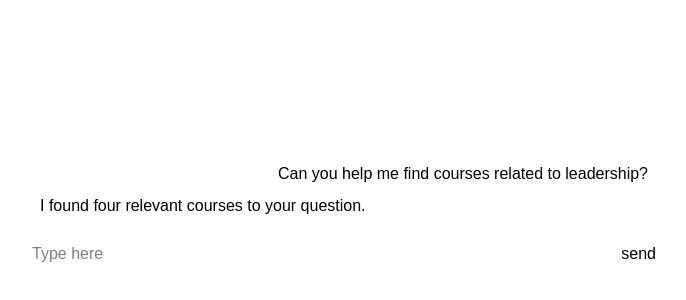
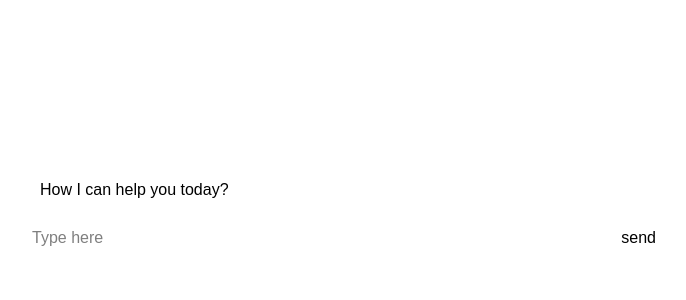
Before and after one commit to FinThunderstorm/sis-u-bot, a Next.js app: page / in a window 1280 px wide. Shown: the part 186-486 px from the top of the page, without its empty margins (296-982 px from the left). Built offline with nearby package versions, Linux system fonts and the light colour scheme.

Commit message:
Call API from frontend

```diff
--- a/package.json
+++ b/package.json
@@ -12,7 +12,8 @@
     "@heroicons/react": "^2.2.0",
     "next": "^16.1.7",
     "react": "^19.2.4",
-    "react-dom": "^19.2.4"
+    "react-dom": "^19.2.4",
+    "react-markdown": "^10.1.0"
   },
   "devDependencies": {
     "@tailwindcss/postcss": "^4.2.1",
--- a/src/app/page.tsx
+++ b/src/app/page.tsx
@@ -1,5 +1,7 @@
 "use client"
-import { useState } from "react"
+import {useState} from "react"
+import Markdown from 'react-markdown'
+import {ask} from "@/app/service/chatService";
 
 type Message = {
     actor: string
@@ -11,13 +13,17 @@ const Page = () => {
 
     const messages: Message[] = [
         {
-      actor: "user",
-      message: "Can you help me find courses related to leadership?",
+            actor: "bot",
+            message: "How I can help you today?",
         },
-    {
-      actor: "bot",
-      message: "I found four relevant courses to your question.",
-    },
+        // {
+        //     actor: "user",
+        //     message: "Can you help me find courses related to leadership?",
+        // },
+        // {
+        //     actor: "bot",
+        //     message: "I found four relevant courses to [your](https://google.com) question.",
+        // },
     ]
 
     return (
@@ -29,7 +35,7 @@ const Page = () => {
                             key={`message-${i}`}
                             className={`${m.actor === "user" ? "self-end" : "self-start"}`}
                         >
-              {m.message}
+                            {m.actor === "user" ? <span>{m.message}</span> : <Markdown>{m.message}</Markdown>}
                         </div>
                     ))}
                 </div>
@@ -43,7 +49,7 @@ const Page = () => {
                     <button
                         className="p-2"
                         onClick={() => {
-              alert(message)
+                            ask(message).then(r => alert(r))
                         }}
                     >
                         send
--- /dev/null
+++ b/src/app/service/chatService.ts
@@ -0,0 +1,14 @@
+export const ask = async (question: string): Promise<string> => {
+    const url = "https://api.sis-u-bot.alanen.dev/";
+    try {
+        const response = await fetch(url, {method: "POST", body: question});
+        if (!response.ok) {
+            return "Something went wrong. Try again."
+        }
+
+        const result = await response.json();
+        return result as string;
+    } catch (error) {
+        return "Something went wrong. Try again."
+    }
+}
```
Also changed, not shown: 1 other file (tests, documents, lock files or other folders). Lines whose indentation alone changed are shown as unchanged.
